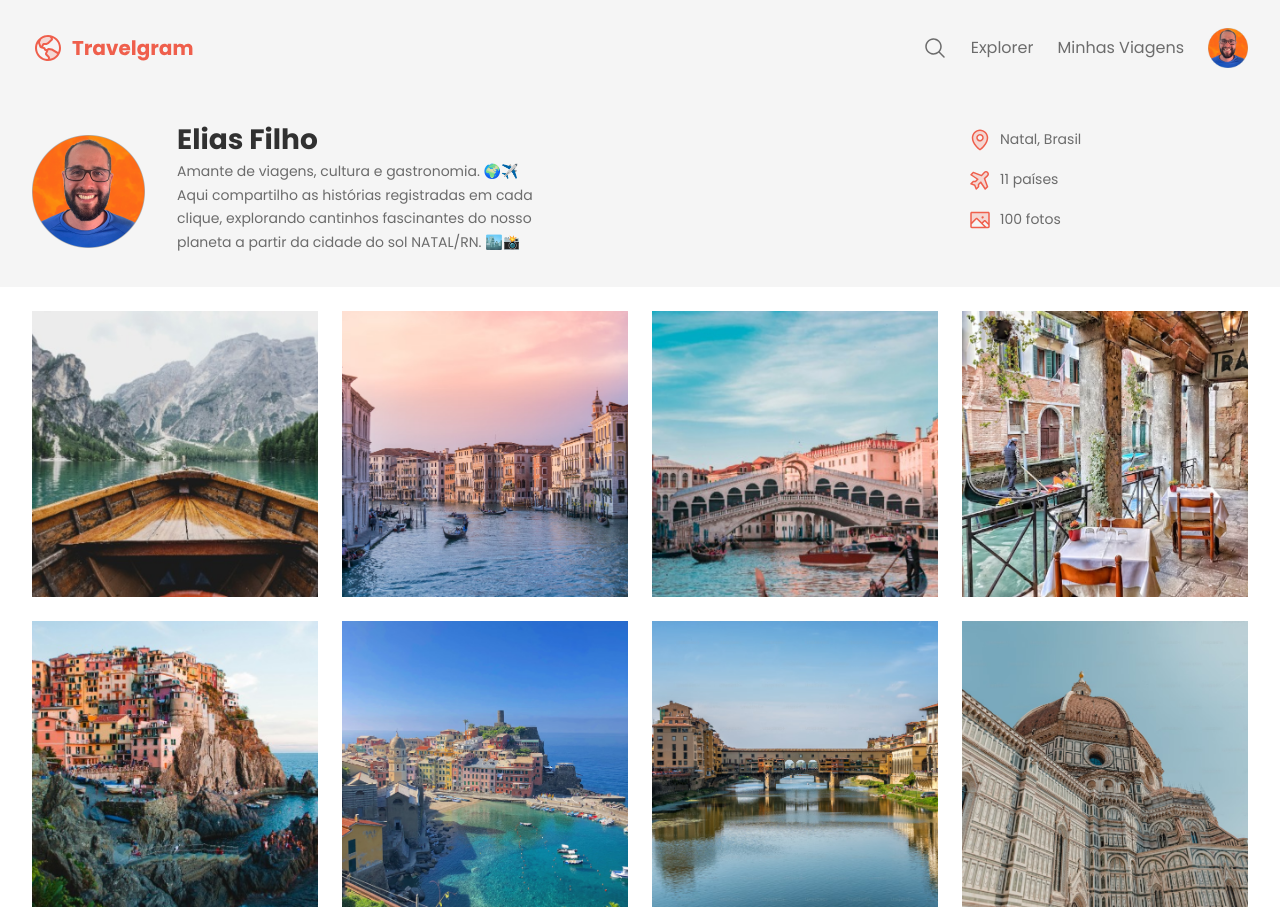
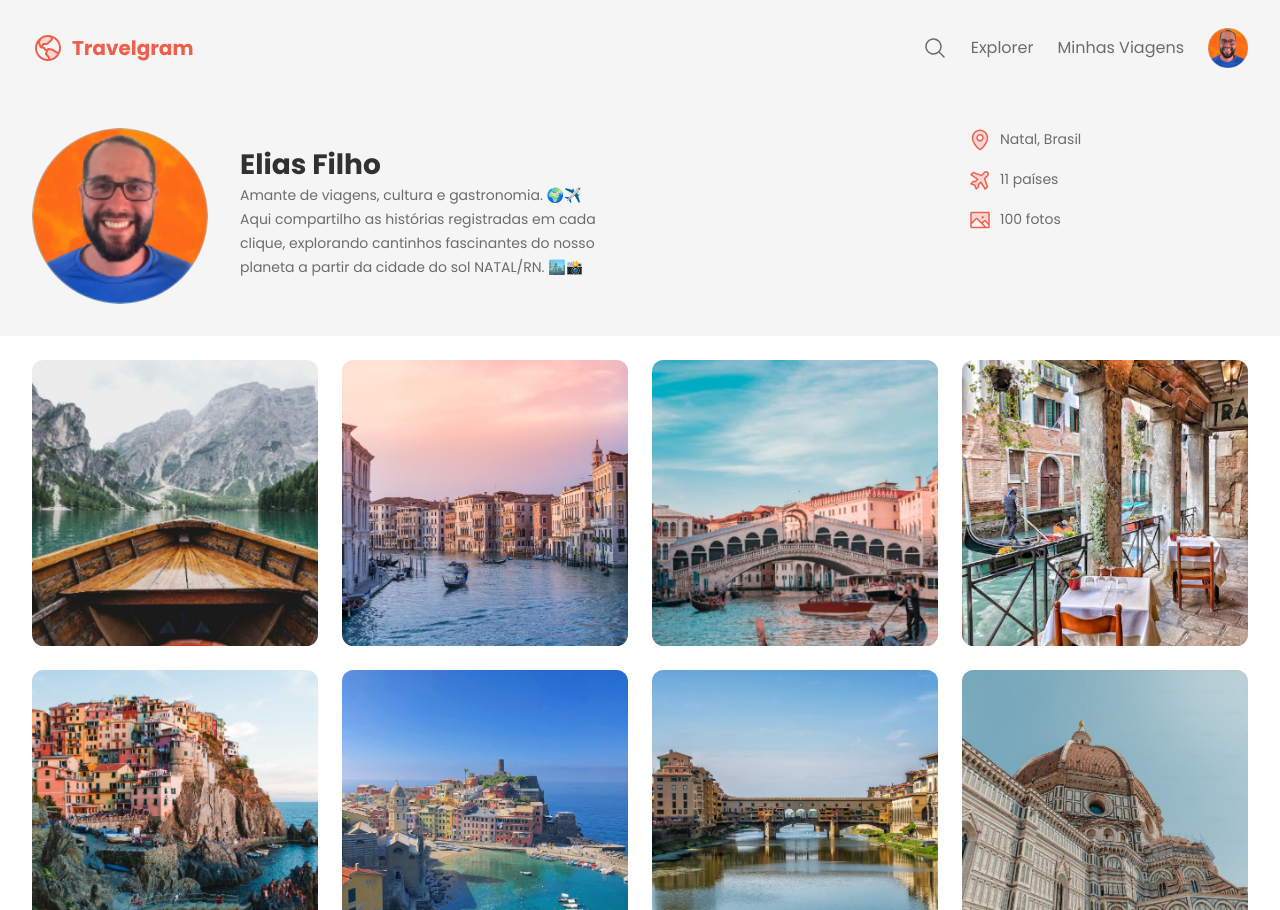
Before and after one commit to EliasFilho87/Viajando, a plain HTML site: page index.html in a window 1280 px wide. Shown: the top 910 px of the page. Drawn offline with Linux system fonts and the light colour scheme; a web font is replaced by a local one.

Commit message:
final changes

```diff
--- a/styles/footer.css
+++ b/styles/footer.css
@@ -2,6 +2,7 @@ footer {
   display: flex;
   padding-block: 24px;
   gap: 24px;
+  font: 14px/150% var(--font-family);
   }
 
 footer span:nth-child(1) {
--- a/styles/header.css
+++ b/styles/header.css
@@ -17,6 +17,13 @@ header .container {
 
 #profile > div {
   max-width: 384px;
+}
+
+#profile img {
+  width: 176px;
+  height: 176px;
+  border-radius: 50%;
+  object-fit: cover;
 }
 
 #profile h1 {
--- a/styles/main.css
+++ b/styles/main.css
@@ -3,6 +3,7 @@ main {
   flex-wrap: wrap;
   gap: 24px;
   padding-block: 24px;
+
 
 }
 
@@ -10,5 +11,5 @@ main img {
   width: 286px;
   height: 286px;
   object-fit: cover;
-
+  border-radius: 4%;
 }
```
